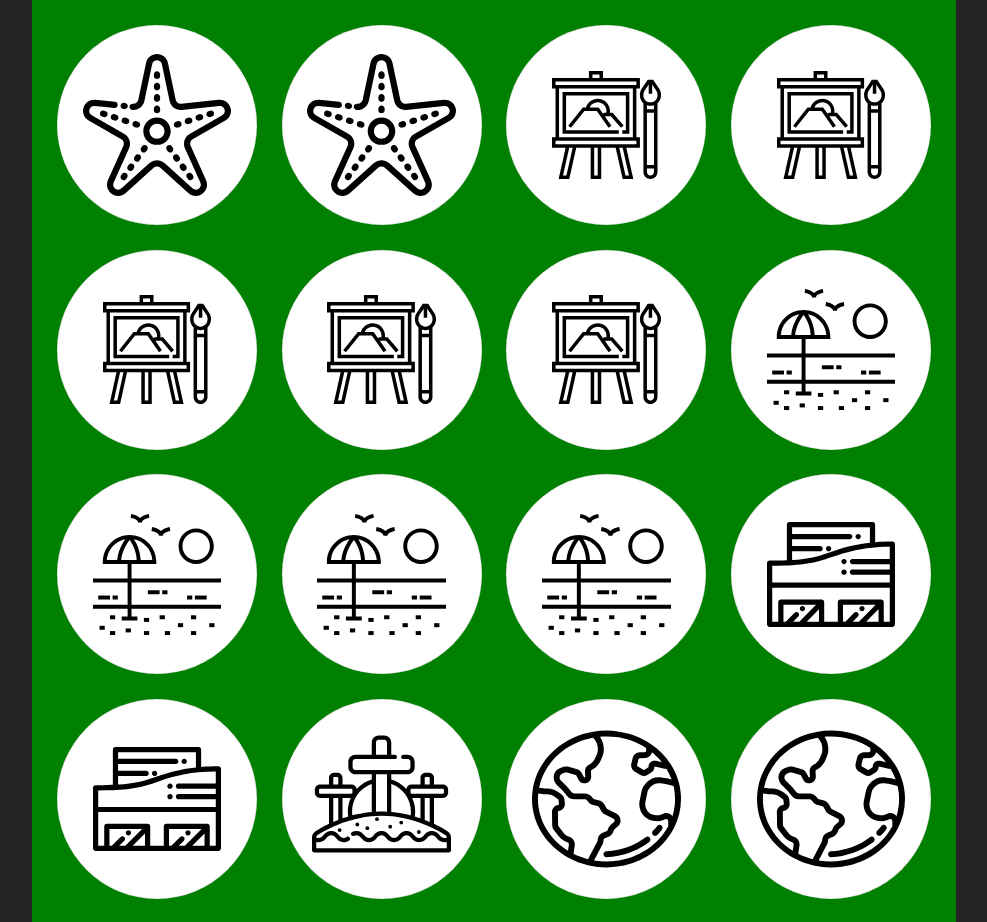
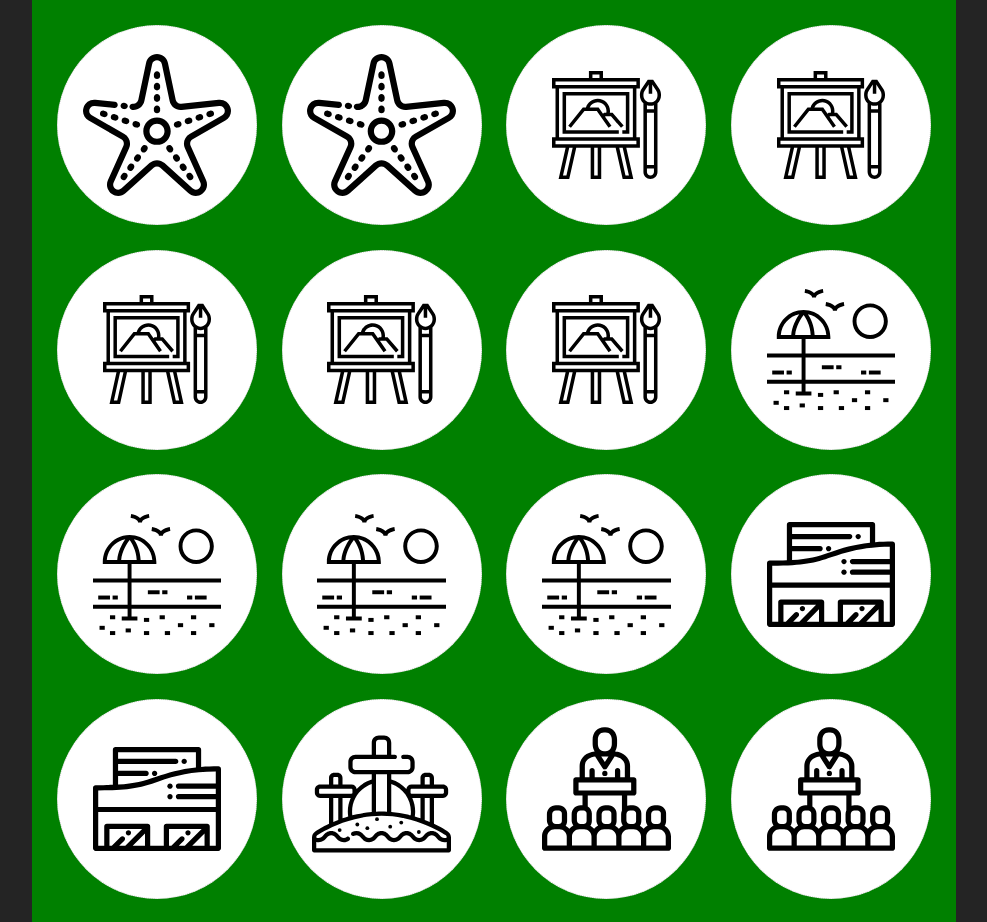
Before and after one commit to pairich-family/whiteboard-assets, a React (Vite) app: page / in a window 1280 px wide. Shown: the top 922 px of the page, without its empty margins (146-1133 px from the left). Built offline with nearby package versions, Linux system fonts and the light colour scheme.

Commit message:
feat: add `General Conference` pin

```diff
--- a/src/pins.tsx
+++ b/src/pins.tsx
@@ -7,6 +7,7 @@ import iconArt from "./assets/Art.svg";
 import iconBeach from "./assets/Beach.svg";
 import iconChildrensMuseum from "./assets/Children's Museum.svg";
 import iconEaster from "./assets/Easter.svg";
+import iconGeneralConference from "./assets/General Conference.svg";
 import iconGeography from "./assets/Geography.svg";
 import iconHoliday4th from "./assets/Holiday (4th).svg";
 import iconHolidayBirthday from "./assets/Holiday (Birthday).svg";
@@ -100,6 +101,16 @@ export const PINS_SPECS: PinsSpec[] = [
       },
     },
     count: 1,
+  },
+  {
+    pin: {
+      svgUrl: iconGeneralConference,
+      additionalStyles: {
+        margin: "0 auto",
+        marginBottom: "20px",
+      },
+    },
+    count: 2,
   },
   {
     pin: {
```
Also changed, not shown: src/assets/General Conference.svg (added).
